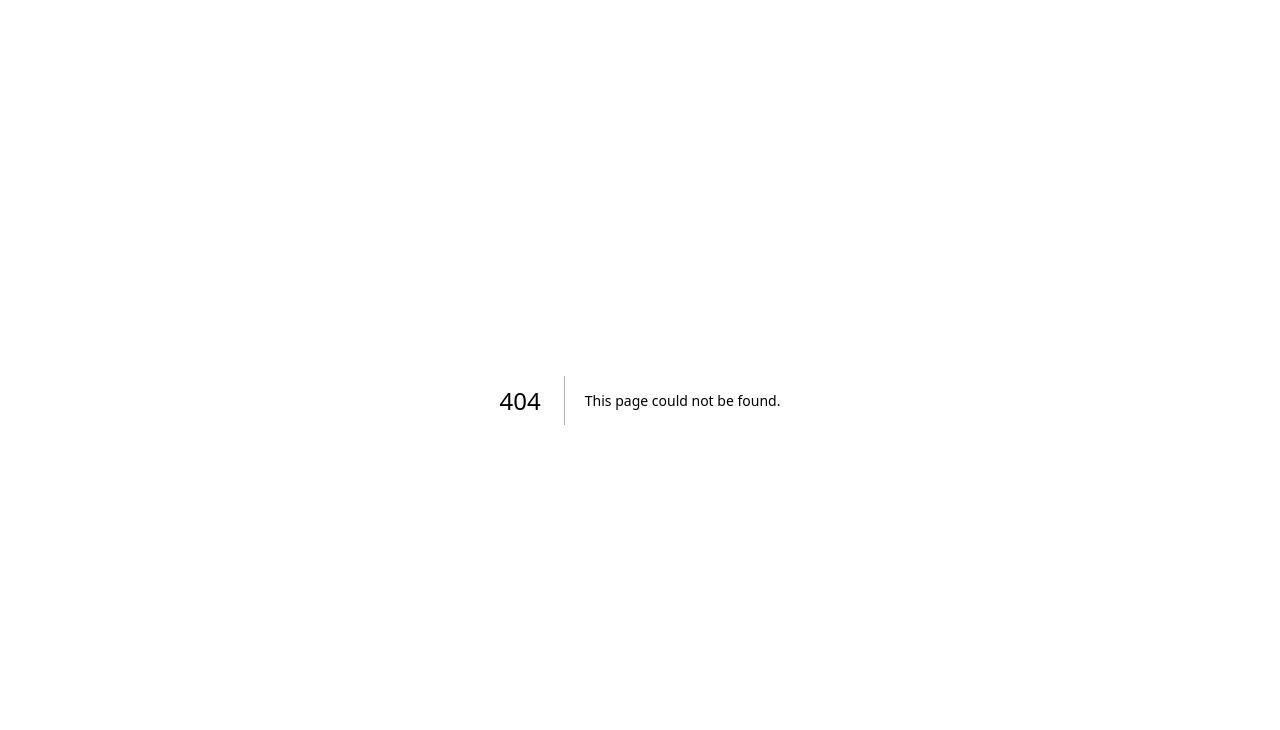
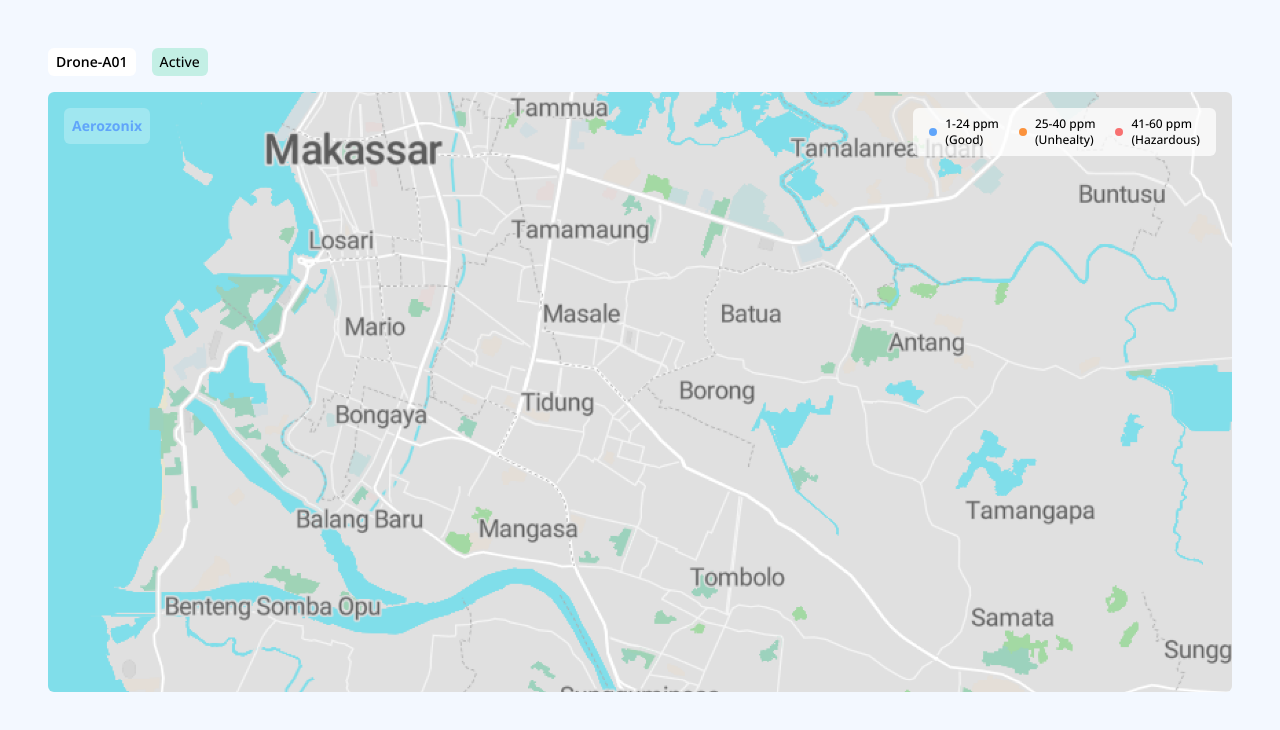
Before and after one commit to naddiyh/web_aerozonix, a Next.js app: page /admin/maps in a window 1280 px wide. Before the commit this address had no page. Shown: the top 730 px of the page. Built offline with nearby package versions, Linux system fonts and the light colour scheme.

Commit message:
feat/ui: maps pages

```diff
--- /dev/null
+++ b/app/admin/maps/page.tsx
@@ -0,0 +1,5 @@
+import { Map } from "@/features/map";
+
+export default function page() {
+  return <Map />;
+}
--- /dev/null
+++ b/features/map/index.ts
@@ -0,0 +1 @@
+export * from "./Map";
--- a/features/map/map.tsx
+++ b/features/map/map.tsx
@@ -0,0 +1,55 @@
+import Image from "next/image";
+
+export const Map = () => {
+  return (
+    <div className="bg-primary-bluewhite p-12">
+      <div className="flex justify-between">
+        <div className="flex gap-4">
+          <button className="h-fit rounded-md bg-white px-2 py-1 text-sm font-semibold">
+            Drone-A01
+          </button>
+          <div className="h-fit rounded-md bg-emerald-400/25 px-2 py-1 text-sm font-medium">
+            Active
+          </div>
+        </div>
+      </div>
+      <div className="my-4">
+        <div className="relative h-[75vh] w-full rounded-md bg-gradient-to-br from-white via-slate-50 to-white bg-clip-content">
+          <h1 className="absolute left-4 top-4 rounded-md bg-white/25 p-2 text-sm font-bold text-blue-400">
+            Aerozonix
+          </h1>
+          <div className="absolute right-4 top-4 flex gap-5 rounded-md bg-white/75 px-4 py-2">
+            <div className="flex items-center justify-center gap-2">
+              <div className="h-2 w-2 rounded-full bg-blue-400"></div>
+              <p className="text-xs font-medium">
+                1-24 ppm <br />
+                (Good)
+              </p>
+            </div>
+            <div className="flex items-center justify-center gap-2">
+              <div className="h-2 w-2 rounded-full bg-orange-400"></div>
+              <p className="text-xs font-medium">
+                25-40 ppm <br />
+                (Unhealty)
+              </p>
+            </div>
+            <div className="flex items-center justify-center gap-2">
+              <div className="h-2 w-2 rounded-full bg-red-400"></div>
+              <p className="text-xs font-medium">
+                41-60 ppm <br />
+                (Hazardous)
+              </p>
+            </div>
+          </div>
+          <Image
+            className="h-full w-full rounded-md object-cover"
+            src={"/maps.png"}
+            width={500}
+            height={500}
+            alt="Maps"
+          />
+        </div>
+      </div>
+    </div>
+  );
+};
```
Also changed, not shown: public/maps.png (added).
